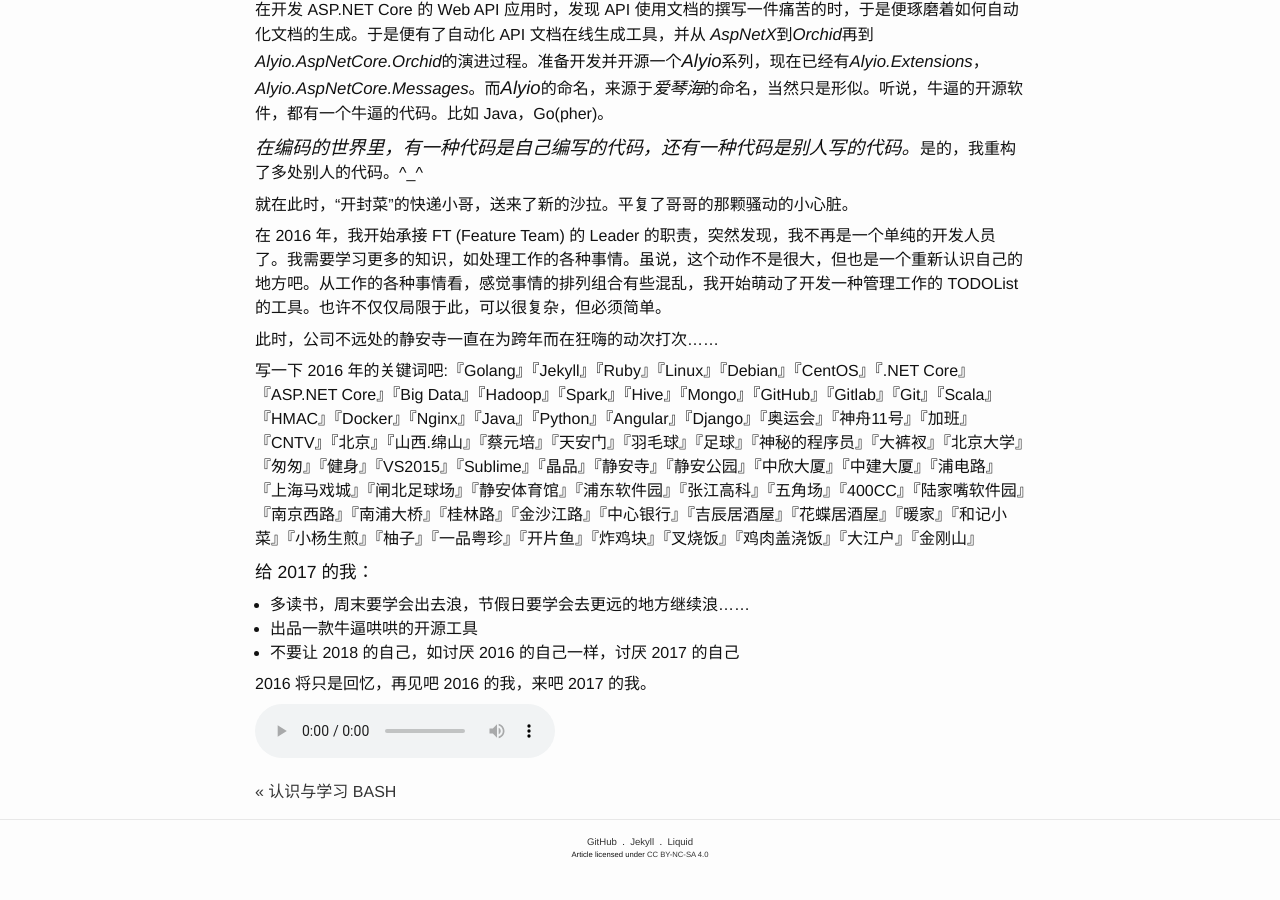
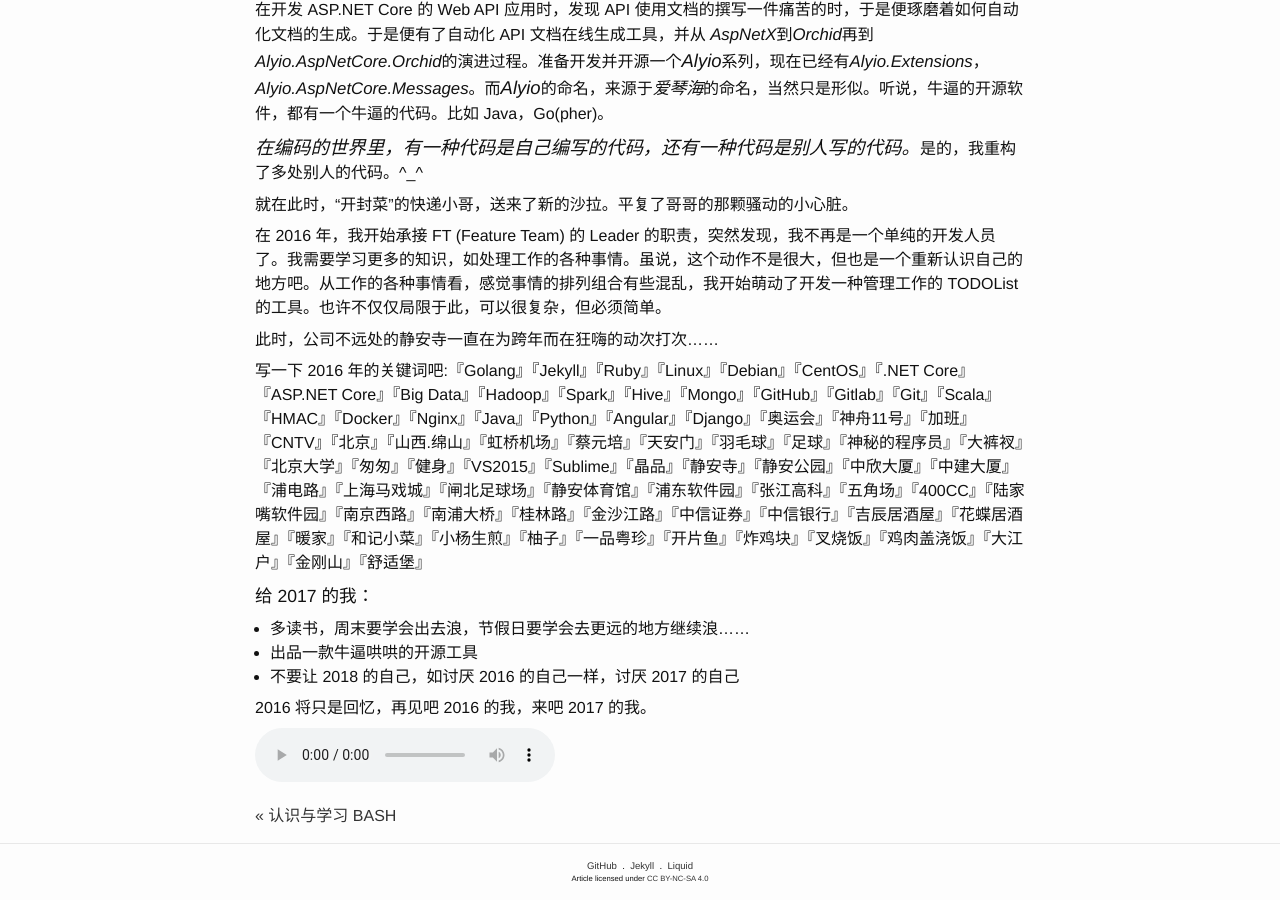
Before and after one commit to ousiax/ousiax.github.io, a Jekyll site: the page built from _posts/2016-12-31-annual-summary-2016.md, in a window 1280 px wide and 900 px high, scrolled down 1388 px. Built offline with Jekyll 4.4.1, drawn with Linux system fonts in a browser that asks for light colours; before the commit the page ends 2264 px from its top, so only the background shows below that; some of the changed text lies outside the part shown.

Commit message:
Update 2016-12-31-annual-summary-2016.md

```diff
--- a/_posts/2016-12-31-annual-summary-2016.md
+++ b/_posts/2016-12-31-annual-summary-2016.md
@@ -49,8 +49,7 @@
 
 此时，公司不远处的静安寺一直在为跨年而在狂嗨的动次打次……
 
-写一下 2016 年的关键词吧:『Golang』『Jekyll』『Ruby』『Linux』『Debian』『CentOS』『.NET Core』『ASP.NET Core』『Big Data』『Hadoop』『Spark』『Hive』『Mongo』『GitHub』『Gitlab』『Git』『Scala』『HMAC』『Docker』『Nginx』『Java』『Python』『Angular』『Django』『奥运会』『神舟11号』『加班』『CNTV』『北京』『山西.绵山』『蔡元培』『天安门』『羽毛球』『足球』『神秘的程序员』『大裤衩』『北京大学』『匆匆』『健身』『VS2015』『Sublime』『晶品』『静安寺』『静安公园』『中欣大厦』『中建大厦』『浦电路』『上海马戏城』『闸北足球场』『静安体育馆』『浦东软件园』『张江高科』『五角场』『400CC』『陆家嘴软件园』『南京西路』『南浦大桥』『桂林路』『金沙江路』『中心银行』『吉辰居酒屋』『花蝶居酒屋』『暖家』『和记小菜』『小杨生煎』『柚子』『一品粤珍』『开片鱼』『炸鸡块』『叉烧饭』『鸡肉盖浇饭』『大江户』『金刚山』
-
+写一下 2016 年的关键词吧:『Golang』『Jekyll』『Ruby』『Linux』『Debian』『CentOS』『.NET Core』『ASP.NET Core』『Big Data』『Hadoop』『Spark』『Hive』『Mongo』『GitHub』『Gitlab』『Git』『Scala』『HMAC』『Docker』『Nginx』『Java』『Python』『Angular』『Django』『奥运会』『神舟11号』『加班』『CNTV』『北京』『山西.绵山』『虹桥机场』『蔡元培』『天安门』『羽毛球』『足球』『神秘的程序员』『大裤衩』『北京大学』『匆匆』『健身』『VS2015』『Sublime』『晶品』『静安寺』『静安公园』『中欣大厦』『中建大厦』『浦电路』『上海马戏城』『闸北足球场』『静安体育馆』『浦东软件园』『张江高科』『五角场』『400CC』『陆家嘴软件园』『南京西路』『南浦大桥』『桂林路』『金沙江路』『中信证券』『中信银行』『吉辰居酒屋』『花蝶居酒屋』『暖家』『和记小菜』『小杨生煎』『柚子』『一品粤珍』『开片鱼』『炸鸡块』『叉烧饭』『鸡肉盖浇饭』『大江户』『金刚山』『舒适堡』
 
 
 **给 2017 的我：**
```
Also changed, not shown: other parts of _posts/2016-12-31-annual-summary-2016.md (+1 -1 lines).
